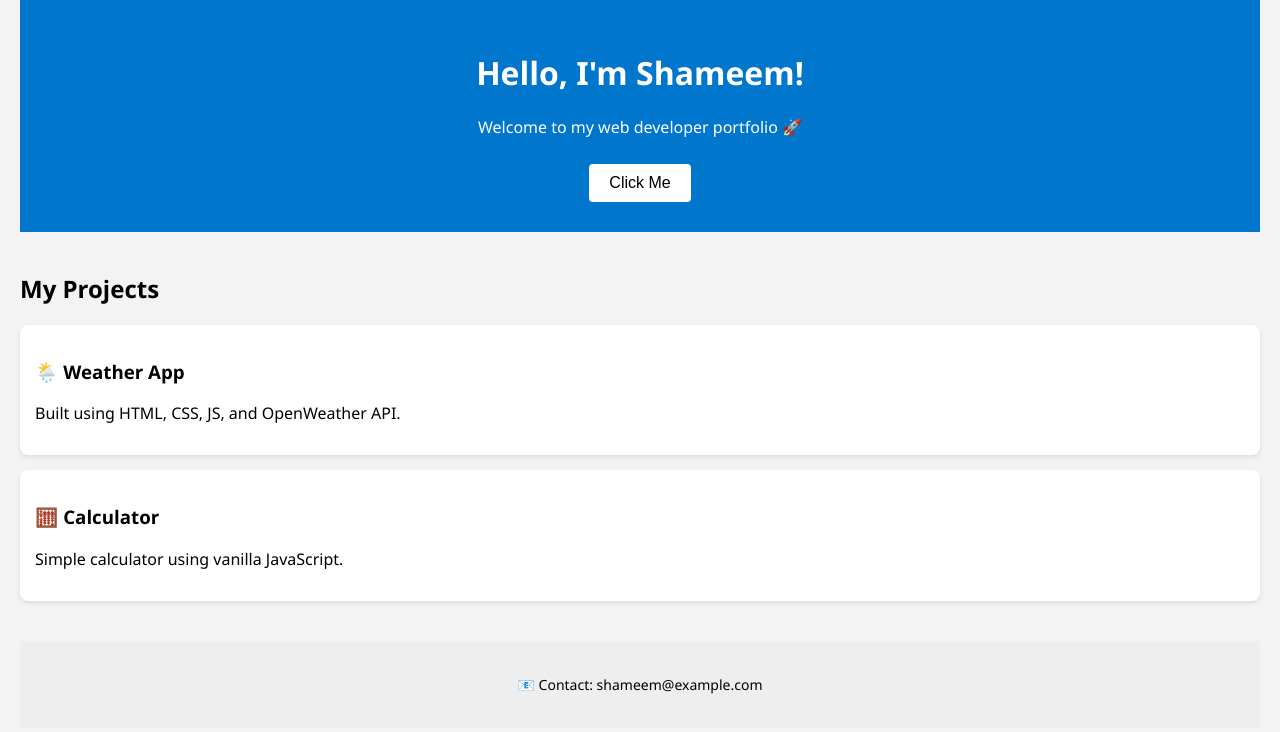
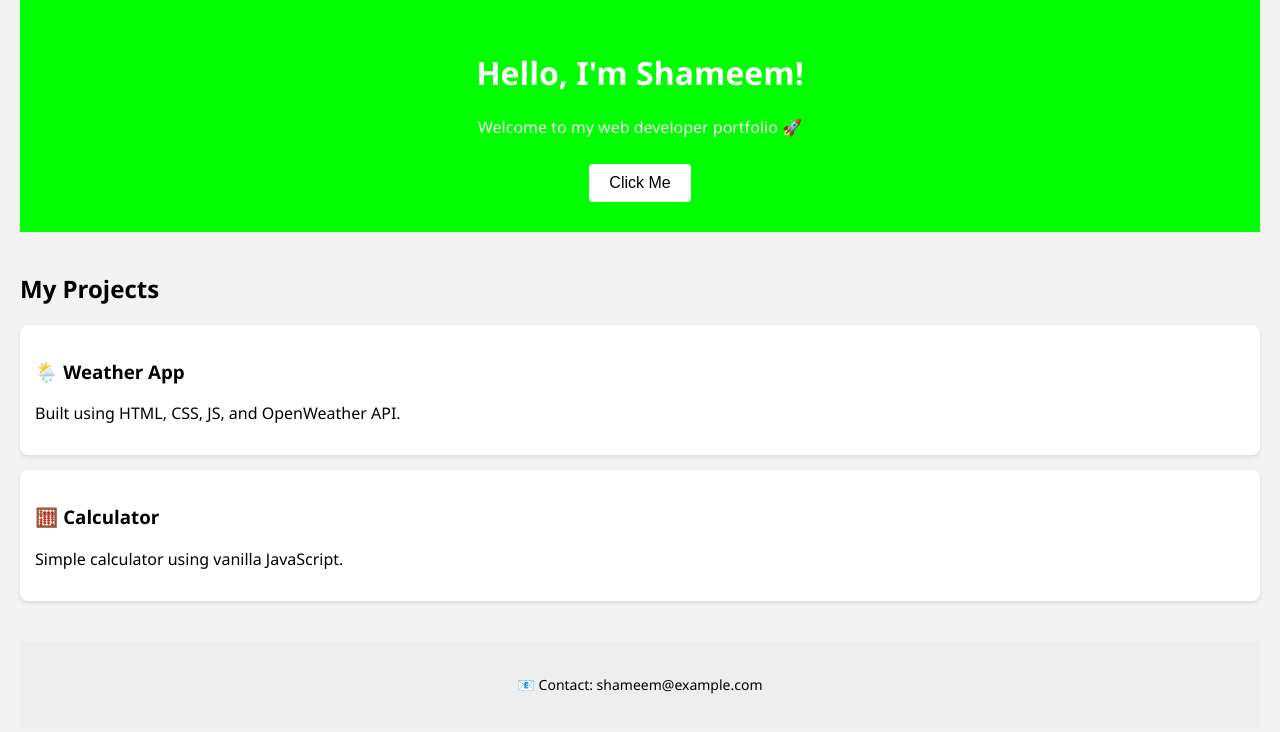
Before and after one commit to muhammed19/portfolio, a plain HTML site: page index.html in a window 1280 px wide. Drawn offline with Linux system fonts and the light colour scheme.

Commit message:
Update background color to green

```diff
--- a/style.css
+++ b/style.css
@@ -8,7 +8,7 @@ body {
 
 /* Style for the header section */
 header {
-  background-color: #0077cc;            /* Blue background */
+  background-color: #00ff00;            /* green background */
   color: white;                         /* White text */
   padding: 30px 20px;                   /* Padding inside header */
   text-align: center;                   /* Center the text */
```
